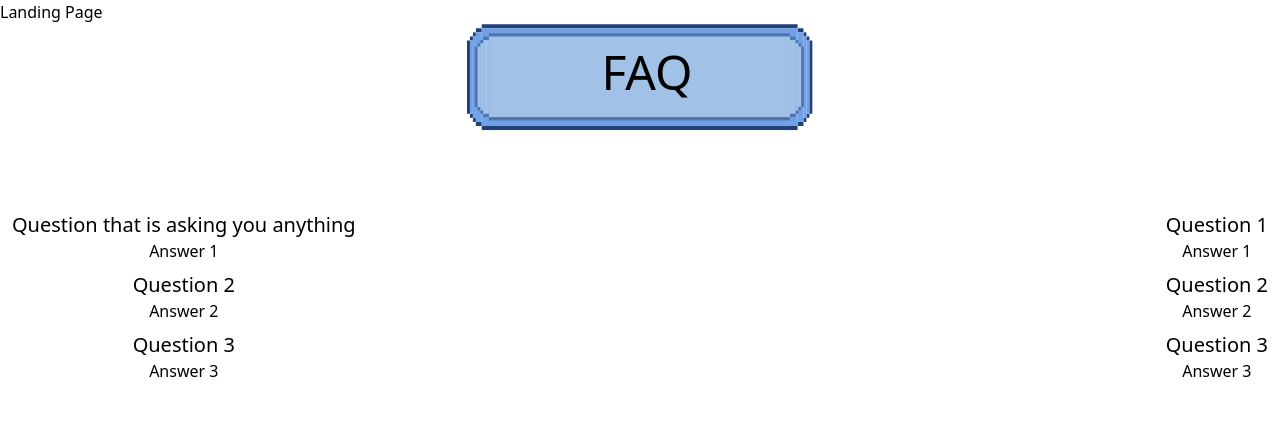
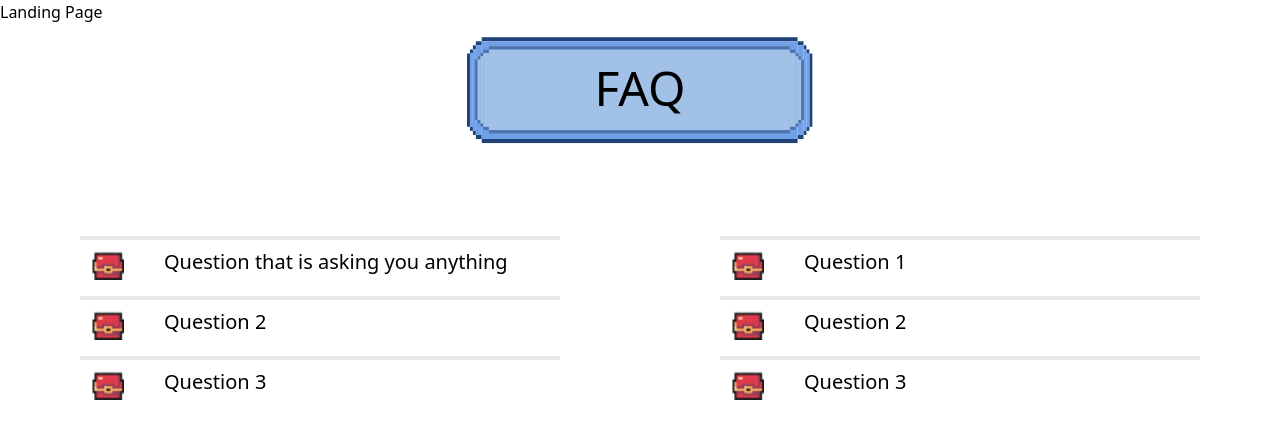
Before and after one commit to Bostonhacks/Bostonhacks-2023, a React (Vite) app: page / in a window 1280 px wide. Shown: the top 438 px of the page. Built offline with nearby package versions, Linux system fonts and the light colour scheme.

Commit message:
accordian

```diff
--- a/src/components/LandingPageComponents/FAQ.jsx
+++ b/src/components/LandingPageComponents/FAQ.jsx
@@ -1,11 +1,13 @@
-import React from 'react'
+import { React, useState } from 'react'
 import faq_title from '../../assets/faq_title.svg'
+import OpenChest from "../../assets/BigTreasureChest_Open.png";
+import ClosedChest from "../../assets/BigTreasureChest_Closed.png";
 
 const faq = [
   [
     {
       question: "Question that is asking you anything",
-      answer: "Answer 1"
+      answer: "This is an answer to anything you want in the world but it just needs to go past a couple of lines so I can test how the text wraps."
     },
     {
       question: "Question 2",
@@ -33,19 +35,40 @@ const faq = [
 
 ]
 
-const FAQColumn = ({ questionAnswers }) => {
+const Question = ({ question, answer }) => {
+  const [expanded, setExpanded] = useState(false);
+
   const handleClick = () => {
+    setExpanded(!expanded);
     console.log("clicked")
   }
   return (
+    <li className="px-3 hover:cursor-pointer border-t-4 py-2" onClick={handleClick}>
+      <div className="flex">
+        <img src={expanded ? OpenChest : ClosedChest} alt="Closed Chest" className="w-8 h-8 mr-10" />
+
+        <div className=''>
+          <h3 className="text-xl">{ question }</h3>
+          <p className={`text-md ${expanded ? "" : "hidden"}`}>{ answer }</p>
+        </div>
+
+      </div>
+
+
+    </li>
+  )
+
+}
+
+const FAQColumn = ({ questionAnswers }) => {
+
+
+  return (
     <div className="">
-      <ul className="flex flex-col gap-2 text-center">
+      <ul className="flex flex-col gap-2">
         {
           questionAnswers.map((qa, index) => (
-            <li className="px-3 hover:cursor-pointer" onClick={handleClick} key={index}>
-              <h3 className="text-xl">{qa.question}</h3>
-              <p className="text-md">{qa.answer}</p>
-            </li>
+            <Question question={qa.question} answer={qa.answer} key={index}/>
           ))
         }
       </ul>
@@ -57,11 +80,12 @@ const FAQColumn = ({ questionAnswers }) => {
 const FAQ = () => {
   return (
     <section className="w-full flex flex-col items-center justify-center">
-      <div className="relative">
-        <h2 className="z-50 text-center absolute left-[8.4rem] top-[1.5rem] text-5xl">FAQ</h2>
-        <img className="z-20" src={faq_title} alt="FAQ Button"/>
+      <div className="relative flex items-center justify-center md:h-[132px] md:w-[431px] h-[57px] w-[186px]">
+        <h2 className="z-50 text-center relative md:text-5xl text-4xl pb-1">FAQ</h2>
+        <img className="z-20 absolute" src={faq_title} alt="FAQ Button"/>
       </div>
-      <div className="mt-[5rem] w-full flex flex-1 flex-col justify-between md:flex-row">
+      {/* <div className="mt-[5rem] w-full flex flex-1 flex-col justify-between md:flex-row"> */}
+      <div className="mt-[5rem] w-full grid md:grid-cols-2 grid-cols-1 gap-x-[5rem] lg:gap-x-[10rem] md:px-[5rem]">
         <FAQColumn questionAnswers={faq[0]}/>
         <FAQColumn questionAnswers={faq[1]}/>
       </div>
```
Also changed, not shown: src/assets/BigTreasureChest_Closed.png (added), src/assets/BigTreasureChest_Open.png (added).
